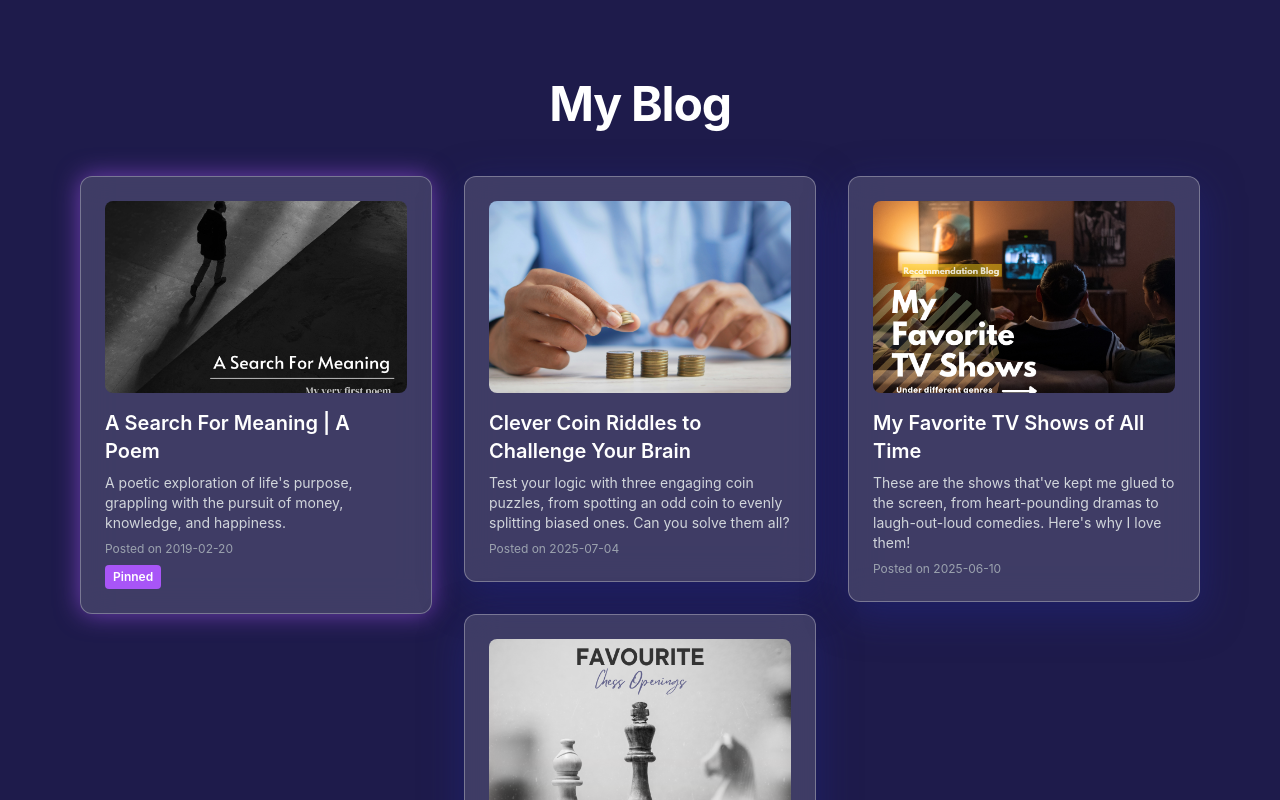
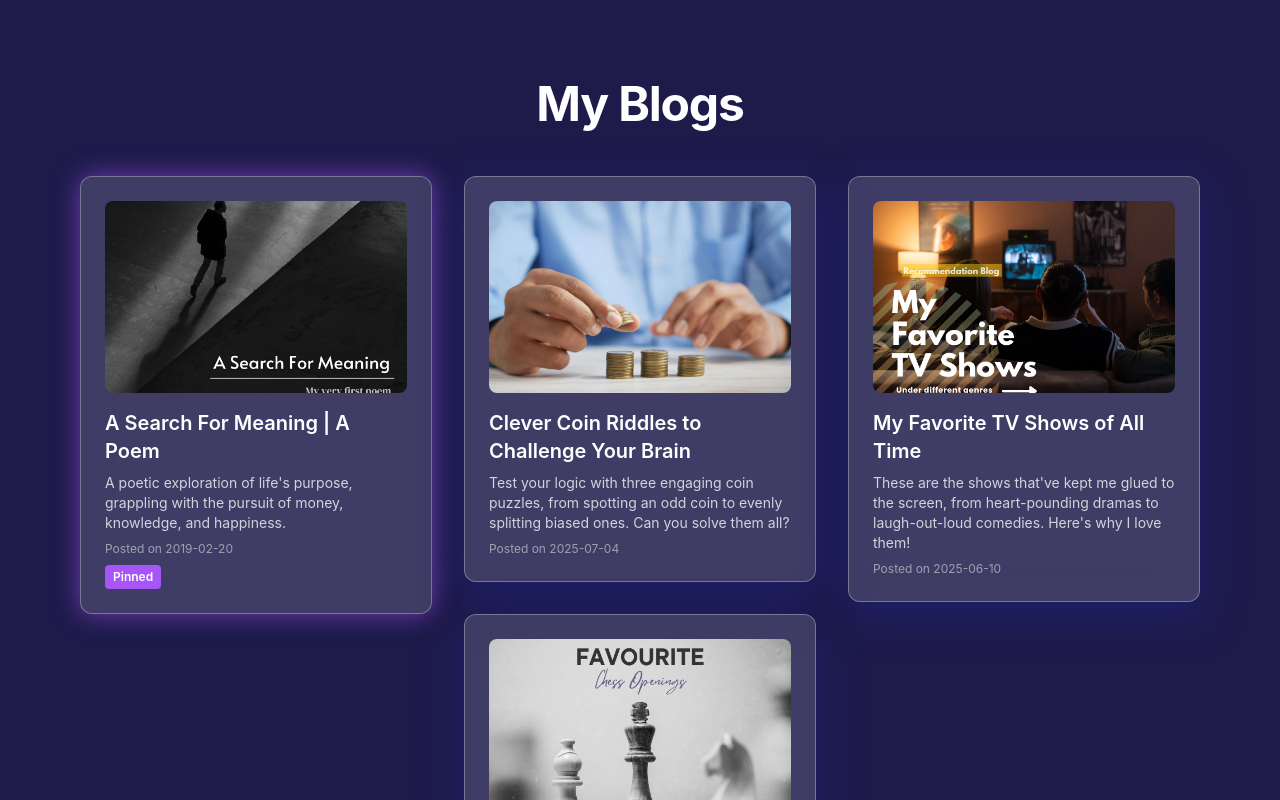
Before and after one commit to Light0016/portfolio, a React (Vite) app: page /blog in a window 1280 px wide. Shown: the top 800 px of the page. Built offline with nearby package versions, Linux system fonts and the light colour scheme.

Commit message:
Fix My Blogs

```diff
--- a/src/BlogList.jsx
+++ b/src/BlogList.jsx
@@ -28,7 +28,7 @@ function BlogList() {
         transition={{ duration: 1, ease: "easeOut" }}
       >
         <h2 className="text-4xl md:text-5xl font-bold text-white text-center mb-12 tracking-tight">
-          My Blog
+          My Blogs
         </h2>
         <div className="columns-1 sm:columns-2 lg:columns-3 gap-8">
           {sortedBlogs.map((blog) => (
```
